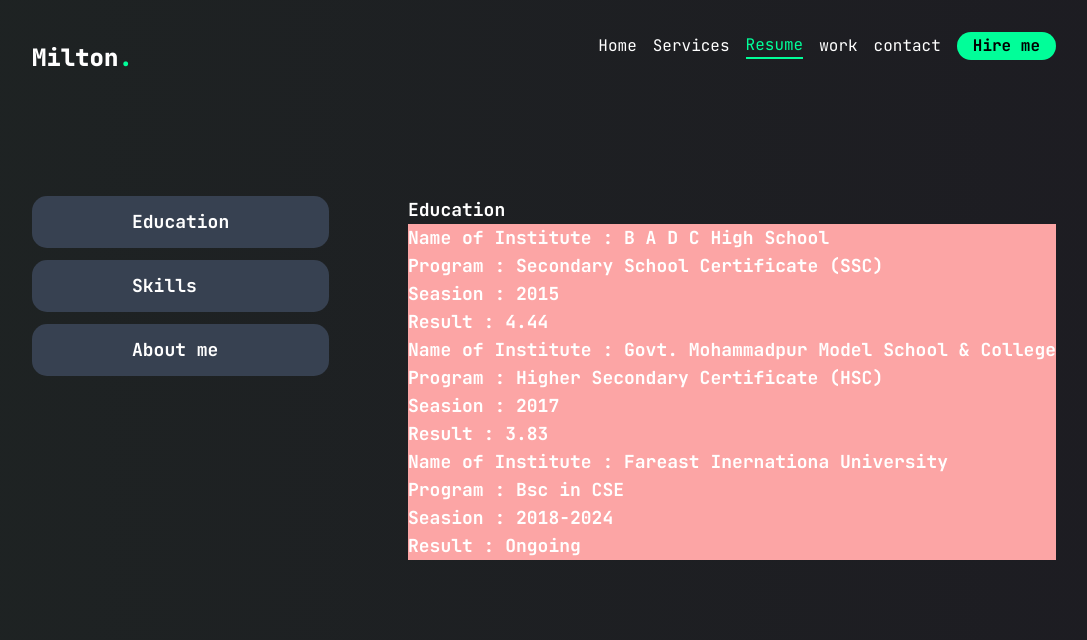
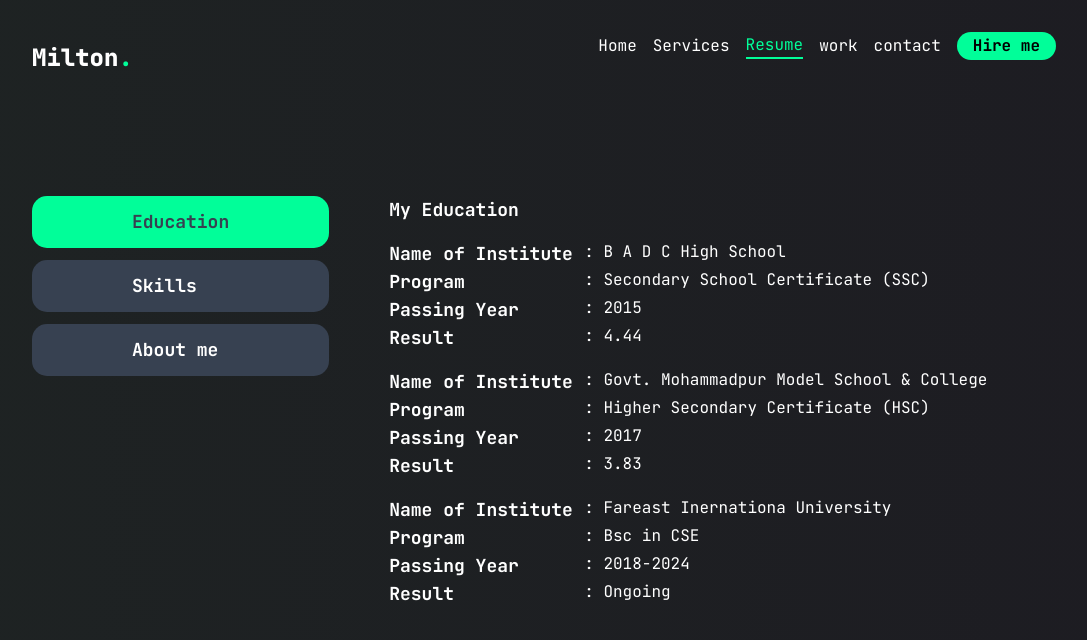
Before and after one commit to WaliUllahMilton/my-portfolio, a React (Vite) app: page /resume in a window 1280 px wide. Shown: the top 640 px of the page, without its empty margins (96-1183 px from the left). Built offline with nearby package versions, Linux system fonts and the light colour scheme.

Commit message:
resume all section add

```diff
--- a/src/pages/resumePage/Resume.jsx
+++ b/src/pages/resumePage/Resume.jsx
@@ -1,11 +1,19 @@
 /* eslint-disable react/jsx-key */
 import  {  useState } from 'react'
 import {Link} from "react-router-dom"
+import { FaHtml5,FaBootstrap,FaReact,FaNodeJs     } from "react-icons/fa";
+import { IoLogoCss3 } from "react-icons/io5";
+import { IoLogoJavascript } from "react-icons/io";
+import { RiTailwindCssLine } from "react-icons/ri";
+import { SiExpress,SiMongodb  } from "react-icons/si";
+import Image from "../../assets/WhatsApp Image 2024-06-28 at 21.15.10_d6e907db.jpg"
+
 const Resume = () => {
   const [select,setSelect]=useState(1)
+  const [skillHover,setSkillHover]=useState(null)
 
   const education = {
-    title: "Education",
+    title: "My Education",
     desc: "Lorem ipsum, dolor sit amet consectetur adipisicing elit. Officiis, voluptatibus.",
     items:[
       {
@@ -33,56 +41,57 @@ const Resume = () => {
     desc: "Lorem ipsum, dolor sit amet consectetur adipisicing elit. Officiis, voluptatibus.",
     items:[{
       name:"HTML 5",
-      icon:" "
+      icon:<FaHtml5/>
     },
     {
       name:"CSS 3",
-      icon:" "
+      icon:<IoLogoCss3/>
     },
     {
       name:"Bootstrap",
-      icon:" "
+      icon:<FaBootstrap/>
     },
     {
       name:"Javascript",
-      icon:" "
+      icon:<IoLogoJavascript/>
     },
     {
       name:"React js",
-      icon:" "
+      icon:<FaReact />
     },
     {
       name:"Tailwind CSS",
-      icon:" "
+      icon:<RiTailwindCssLine/>
     },
     {
       name:"Node js",
-      icon:" "
+      icon:<FaNodeJs />
     },
     {
       name:"Express js",
-      icon:" "
+      icon:<SiExpress/>
     },
     {
       name:"MongoDB",
-      icon:" "
+      icon:<SiMongodb />
     },
   ]
   }
   const about ={
-    title : "ABout me",
-    desc: "Lorem ipsum dolor sit amet consectetur adipisicing elit. Magni, ex.",
-    item:[{
-
-    }]
+    title : "About me",
+    desc: "I am a dedicated frontend developer specializing in React.js, passionate about building dynamic and responsive user interfaces. With a solid understanding of JavaScript and proficiency in React libraries and frameworks, I thrive on transforming complex designs into intuitive and interactive web applications. My experience includes leveraging state management with Redux or context API, integrating APIs, and optimizing performance to deliver seamless user experiences. I am committed to staying updated with React's evolving ecosystem, eager to implement best practices and explore new possibilities in frontend development. ",
+    img:{
+      name:"Wali Ullah Milton",
+      src:Image
+    }
   }
   console.log(select)
   return (
-    <section className='max-w-screen-lg flex justify-between font-jet text-white text-lg font-bold mx-auto py-24'>
+    <section className='max-w-screen-lg flex  gap-[60px] font-jet text-white text-lg font-bold mx-auto pt-24 pb-auto'>
       <div className='flex-col  flex gap-3'>
-        <Link onClick={()=>setSelect(1)} className='bg-gray-700 py-3 px-[100px] rounded-[15px]  outline-none'> Education</Link>
-        <Link onClick={()=>setSelect(2)} className='bg-gray-700 py-3 px-[100px] rounded-[15px]  outline-none'> Skills</Link>
-        <Link onClick={()=>setSelect(3)} className='bg-gray-700 py-3 px-[100px] rounded-[15px]  outline-none'> About me</Link>
+        <Link onClick={()=>setSelect(1)} className={` ${select===1 ? 'bg-[#01FE99] text-gray-700':'bg-gray-700 '} py-3 px-[100px]  transition-all ease-in-out duration-500 rounded-[15px]  outline-none`}> Education</Link>
+        <Link onClick={()=>setSelect(2)} className={` py-3 px-[100px] ${select===2 ? 'bg-[#01FE99] text-gray-700':'bg-gray-700 '} py-3 px-[100px] transition-all ease-in-out duration-500 rounded-[15px]  outline-none`}> Skills</Link>
+        <Link onClick={()=>setSelect(3)} className={`${select===3 ? 'bg-[#01FE99] text-gray-700':'bg-gray-700 '} py-3 px-[100px] py-3 px-[100px]  transition-all ease-in-out duration-500 rounded-[15px]  outline-none`}> About me</Link>
       </div>
 
       <div>
@@ -90,16 +99,16 @@ const Resume = () => {
           {
             education &&
             <>
-              <h3>{education.title}</h3>
+              <h3 className='font-bold mb-4'>{education.title}</h3>
               {/* <p>{education.desc}</p> */}
              <div className=''>
              {
                 education.items.map((item,index)=>(
-                  <div key={index} className='bg-red-300'>
-                    <p>Name of Institute : {item.institution}</p>
-                    <p>Program : {item.degree}</p>
-                    <p >Seasion : {item.seasion}</p>
-                    <p> Result : {item.result}</p>
+                  <div key={index} className='flex-row mb-4'>
+                    <p className='flex text-base font-normal'><span className="w-[195px] text-lg font-bold ">Name of Institute</span>: {item.institution}</p>
+                    <p className='flex text-base font-normal'><span className="w-[195px] text-lg font-bold ">Program</span>: {item.degree}</p>
+                    <p className='flex text-base font-normal'><span className="w-[195px] text-lg font-bold ">Passing Year </span>: {item.seasion}</p>
+                    <p className='flex text-base font-normal'><span className="w-[195px] text-lg font-bold ">Result </span>: {item.result}</p>
 
                   </div>
                 ))
@@ -113,36 +122,47 @@ const Resume = () => {
           {
             skills &&
             <>
-              <h3>{skills.title}</h3>
-              <p>{skills.desc}</p>
+              <h3 className='mb-4'>{skills.title}</h3>
+              {/* <p>{skills.desc}</p> */}
+              <div className='flex flex-wrap gap-6 items-center '>
               {
                 skills.items.map((item,index)=>(
-                  <div key={index}>
-                    <h4>{item.name}</h4>
-
+                  <div key={index} onMouseEnter={()=>{setSkillHover(1)}}
+                  onMouseLeave={()=>setSkillHover(null)}
+                  className=' border-[1px] hover:bg-[#01FE99] hover:text-black w-[200px] py-[25px] border-[#01FE99] rounded-[10px] flex items-center justify-center gap-3 text-center cursor-pointer transition-all ease-in-out duration-500'>
+                    <p className={`flex items-center text-4xl mb-2 justify-center${skillHover==1 ? "text-black":"text-[#01FE99]"} `}>{item.icon}</p>
+                    <h4 className='text-base font-normal'>{item.name}</h4>
 
                   </div>
                 ))
               }
+              </div>
             </>
           }
         </div>
-        <div className={`${select==3?"visible" :"hidden"}`}>
+        <div className={`${select==3?"visible" :"hidden"} overflow-hidden`}>
           {
             about &&
             <>
               <h3>{about.title}</h3>
-              <p>{about.desc}</p>
+              <div className='h-[350px] flex justify-center mb-[100px]'>
+
+                <img
+                className='w-auto h-full object-cover border-2 border-[#01FE99] '
+                src={about.img.src}
+                 alt={about.img.name}  />
+              </div>
+              <p className='text-base font-normal'>{about.desc}</p>
               {
-                education.items.map((item,index)=>(
-                  <div key={index}>
-                    <h4>{item.institution}</h4>
-                    <h4 >{item.degree}</h4>
-                    <h4 >{item.seasion}</h4>
-                    <h4>{item.result}</h4>
+                // education.items.map((item,index)=>(
+                //   <div key={index}>
+                //     <h4>{item.institution}</h4>
+                //     <h4 >{item.degree}</h4>
+                //     <h4 >{item.seasion}</h4>
+                //     <h4>{item.result}</h4>
 
-                  </div>
-                ))
+                //   </div>
+                // ))
               }
             </>
           }
```
